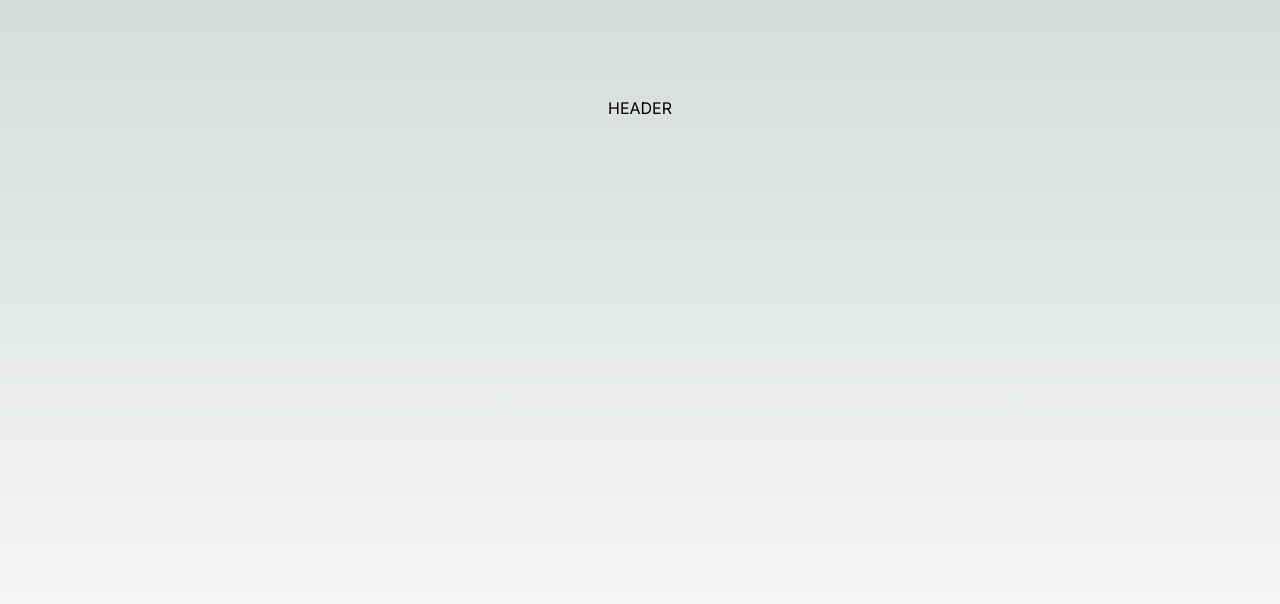
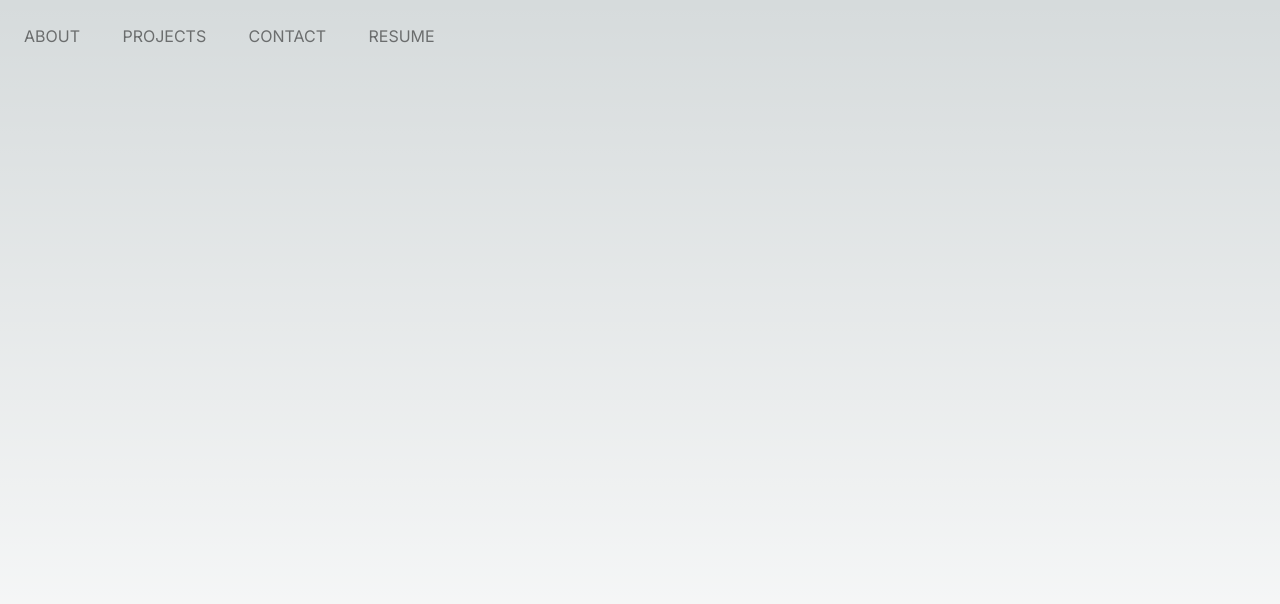
Before and after one commit to EvilisGlenio/glenio-dev, a Next.js app: page / in a window 1280 px wide. Shown: the top 604 px of the page. Built offline with nearby package versions, Linux system fonts and the light colour scheme.

Commit message:
Update of my Header. Dinamic Content.

```diff
--- /dev/null
+++ b/app/components/Header/content.tsx
@@ -0,0 +1,17 @@
+import Link from "next/link";
+
+interface contentProps {
+  index: number;
+  href: string;
+  menu: string;
+}
+
+export const Content = ({ href, index, menu }: contentProps) => {
+  return (
+    <li key={index}>
+      <Link className="opacity-50 " href={href}>
+        {menu}
+      </Link>
+    </li>
+  );
+};
--- a/app/components/Header/page.tsx
+++ b/app/components/Header/page.tsx
@@ -1,3 +1,35 @@
+import { Content } from "./content";
+
 export const Header = () => {
-  return <div>HEADER</div>;
+  const ContentA = [
+    {
+      index: 1,
+      href: "/",
+      menu: "ABOUT",
+    },
+    {
+      index: 2,
+      href: "/",
+      menu: "PROJECTS",
+    },
+    {
+      index: 3,
+      href: "/",
+      menu: "CONTACT",
+    },
+    {
+      index: 4,
+      href: "/",
+      menu: "RESUME",
+    },
+  ];
+  return (
+    <section className="flex w-screen items-center p-6">
+      <ul className="flex w-1/3 items-center justify-between ">
+        {ContentA.map(({ href, index, menu }) => {
+          return <Content index={index} href={href} key={index} menu={menu} />;
+        })}
+      </ul>
+    </section>
+  );
 };
--- a/app/page.tsx
+++ b/app/page.tsx
@@ -2,7 +2,7 @@ import { Header } from "./components/Header/page";
 
 export default function Home() {
   return (
-    <main className="flex min-h-screen flex-col items-center justify-between p-24">
+    <main className="flex min-h-screen flex-col items-center justify-between">
       <Header />
     </main>
   );
```
